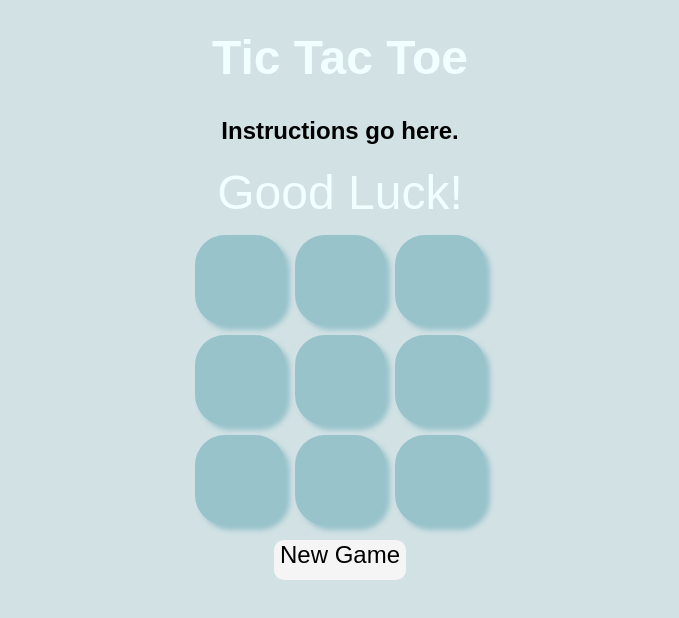
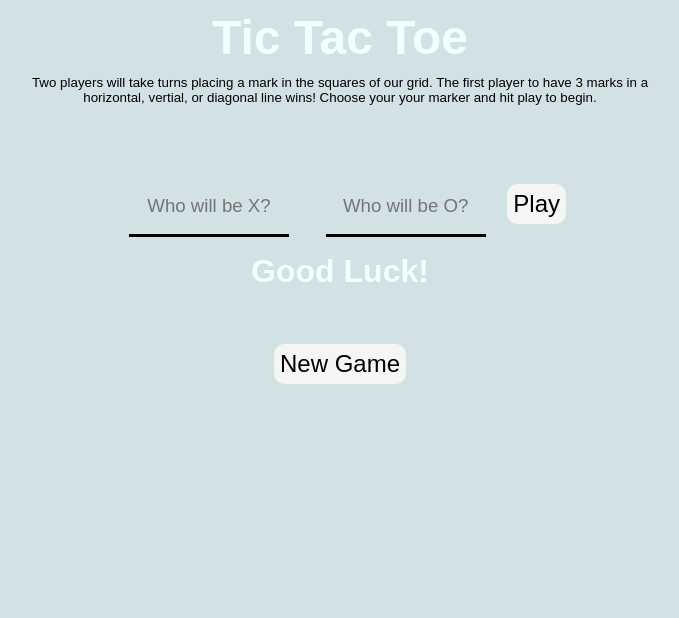
Before and after one commit to seamb/arcade_game, a plain HTML site: page index.html in a window 1280 px wide. Shown: the whole page, without its empty margins (300-979 px from the left). Drawn offline with Linux system fonts and the light colour scheme.

Commit message:
added logic for two players, finished ui

```diff
--- a/app.js
+++ b/app.js
@@ -1,16 +1,7 @@
-// What is the starting state?
-// How do I display the state of the game to the user?
-// What controls/interface to I make available to the user?
-// How does each interaction update the state?
-
-//********************************* STATE *********************************************
-// let state = {}; //starting the state as empty
 
 const resetState = () => {
 
 newBoard = [null,null,null,null,null,null,null,null,null]
-    // console.log('state', state );
-    // state.currentPlayerIdx = 1;
 
 const playText = document.getElementById('playText')
 
@@ -18,36 +9,29 @@ const x_Player = "X";
 const o_Player = "O";
 let currentPlayer = x_Player
 
-
-// *********************************** DOM SELECTORS *********************************
-
 const boardElement = document.getElementById('board');
 console.log('board', boardElement);
 
 const renderBoard = () => {
       boardElement.innerHTML = '';
-    // reset the board
+
     for (let i = 0; i < newBoard.length; i++) {
 
-//create a square element
     const squareElement = document.createElement('div');
-//give the square a class like "square"
+
     squareElement.className= 'square';
-//attach the element to the parent container
+
     boardElement.appendChild(squareElement);
 
     squareElement.dataset.index = i;
 
-squareElement.addEventListener('click', squareClick);
+    squareElement.addEventListener('click', squareClick);
+
+    }
 
 }
-
-}
-
 const squareClick = (e) => {
     const identifier = e.target.dataset.index;
-    console.log("ASCSACSAC", identifier, "hahaha")
-    console.log( "hi",currentPlayer );
     if (!newBoard [identifier]) {
         newBoard [identifier] = currentPlayer;
         e.target.innerText = currentPlayer;
@@ -57,12 +41,10 @@ const squareClick = (e) => {
             return;
         }
 
+        currentPlayer = currentPlayer === x_Player ? o_Player : x_Player;
+    }
+}
 
-        currentPlayer = currentPlayer === x_Player ? o_Player : x_Player;
-
-    }
-
-}
 const playerWins = () => {
     if(newBoard[0]===currentPlayer){
         if(newBoard[1] ===currentPlayer && newBoard[2] === currentPlayer){
@@ -102,28 +84,28 @@ const playerWins = () => {
     }
 };
 
-//  // ***************************** EVENT LISTENERS ********************************
+ renderBoard();
+}
+
+function playerNames() {
+
+ let playerOne = document.getElementById('firstPlayer').value;
+ let playerTwo = document.getElementById('secondPlayer').value;
+  document.getElementById('xIs').innerHTML = `${playerOne} is X    `;
+  document.getElementById('oIs').innerHTML = `${playerTwo} is O`;
+
+   let whosFirst = document.getElementById("playersEntry")
+   whosFirst.innerHTML = `${playerOne} will start the game`;
+    setTimeout(function(){
+      whosFirst.innerHTML = "";
+  }, 2000);
 
 
-
- renderBoard();
+resetState();
 }
-// };
-//   function addPlayerNames(){
-//  //Selecting the input element and get its value
-//     let playerX = document.getElementById ("xPlayer").value;
-//     let playerO = document.getElementById ("oPlayer").value;
-//        state.players = [playerX, playerO];
-//        ourPlayers.innerText = ` ${playerX} will start`
-//           console.log('play game clicked')
-//   }
-
-// ******************************** HELPER FUNCTIONS **************************
-
-
 
 // ******************************* BOOTSTRAPPING *******************************
-resetState();
+// resetState();
 // renderBoard();
 
 let newGameButton = document.getElementById("newGame");
--- a/index.html
+++ b/index.html
@@ -11,15 +11,24 @@
 
   <body>
     <h1>Tic Tac Toe</h1>
-    <h2>Instructions go here.</h2>
+    <h2>
+      Two players will take turns placing a mark in the squares of our grid. The
+      first player to have 3 marks in a horizontal, vertial, or diagonal line
+      wins! Choose your your marker and hit play to begin.
+    </h2>
+    <div id="setup">
+      <div id="whoPlays">
+        <p id="xIs"></p>
+        <p id="oIs"></p>
+      </div>
+      <div id="playersEntry">
+        <input type="text" id="firstPlayer" placeholder="Who will be X?" />
+        <input type="text" id="secondPlayer" placeholder="Who will be O?" />
+        <button id="playBtn" onclick="playerNames()">Play</button>
+      </div>
+    </div>
+
     <div id="playText">Good Luck!</div>
-    <!-- <div id="playerInfo">
-      <input type="text" id="xPlayer" placeholder="Player X Name" />
-      <input type="text" id="oPlayer" placeholder="Player O Name" />
-      <button type="button" id="playButton" onclick="addPlayerNames();">
-        Play Game
-      </button>
-    </div> -->
     <main id="board"></main>
     <button id="newGame">New Game</button>
   </body>
--- a/style.css
+++ b/style.css
@@ -2,11 +2,11 @@
   box-sizing: border-box;
   background-color: rgb(209, 225, 228);
   font-family: sans-serif;
-
+  align-items: center;
   font-size: 18pt;
 }
 h1 {
-  margin-top: 30px;
+  margin: 10px;
   text-align: center;
   font-size: 36pt;
   color: azure;
@@ -14,20 +14,33 @@ h1 {
 h2 {
   text-align: center;
   color: black;
-}
-p {
-  font-size: 12pt;
+  font-size: 10pt;
+  font-weight: 200;
+  width: 50%;
+  margin: auto;
 }
 
 #playText {
-  margin-bottom: 10px;
+  margin-bottom: 1rem;
   text-align: center;
-  font-size: 36pt;
+  font-size: 24pt;
+  font-weight: 900;
   color: azure;
 }
 
-#xPlayer,
-#oPlayer {
+#setup {
+  display: flex;
+  flex-direction: row;
+  flex-wrap: wrap;
+  width: 20em;
+  justify-content: center;
+  margin: auto;
+  margin-bottom: 1px;
+  margin-top: 5px;
+}
+
+#firstPlayer,
+#secondPlayer {
   height: 60px;
   width: 160px;
   border-top: none;
@@ -36,33 +49,29 @@ p {
   border-bottom: black solid 3px;
   font-size: 14pt;
   text-align: center;
-  /* border: none; */
   background-color: rgb(209, 225, 228);
   margin: 15px;
   padding: 15px;
 }
-#playerInfo {
+#whoPlays {
   display: flex;
-  justify-content: center;
-
-  /* font-size: 10pt;
-  display: flex;
-  align-content: space-around;
-  margin: 10px; */
+  flex-direction: row;
+  justify-content: space-around;
+  align-items: center;
 }
-
-.square {
-  background-color: rgb(152, 195, 203);
-  color: white;
-  width: 90px;
-  height: 90px;
-  /* border: aliceblue solid 1px; */
-  box-shadow: 5px 5px 5px rgb(152, 195, 203);
-  border-radius: 30px;
-  margin: 5px;
-  font-size: 48pt;
-  text-align: center;
-  padding-top: 8pt;
+#xIs,
+#oIs {
+  color: rgb(152, 195, 203);
+  margin-left: 0.7rem;
+  margin-right: 0.7em;
+  margin-top: 20px;
+  font-size: 24pt;
+  font-weight: 900;
+  text-decoration-line: underline;
+}
+#playersEntry {
+  font-size: 18pt;
+  font-weight: 300;
 }
 #board {
   display: flex;
@@ -70,16 +79,30 @@ p {
   width: 300px;
   margin: auto;
 }
-#playButton,
+#playBtn,
 #newGame {
   background-color: whitesmoke;
   border: none;
   border-radius: 10px;
   height: 40px;
 }
+
 #newGame {
   margin: auto;
-  margin-top: 10px;
+  margin-top: 30px;
   display: flex;
   background-color: whitesmoke;
 }
+.square {
+  background-color: rgb(152, 195, 203);
+  color: white;
+  width: 90px;
+  height: 90px;
+  box-shadow: 5px 5px 5px rgb(152, 195, 203);
+  border-radius: 30px;
+  margin: 3px;
+  font-size: 50pt;
+  font-weight: 900;
+  text-align: center;
+  padding-top: 8pt;
+}
```
